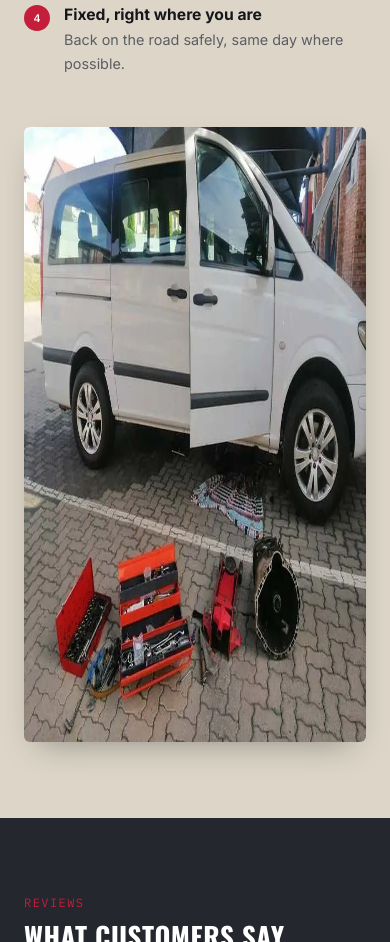
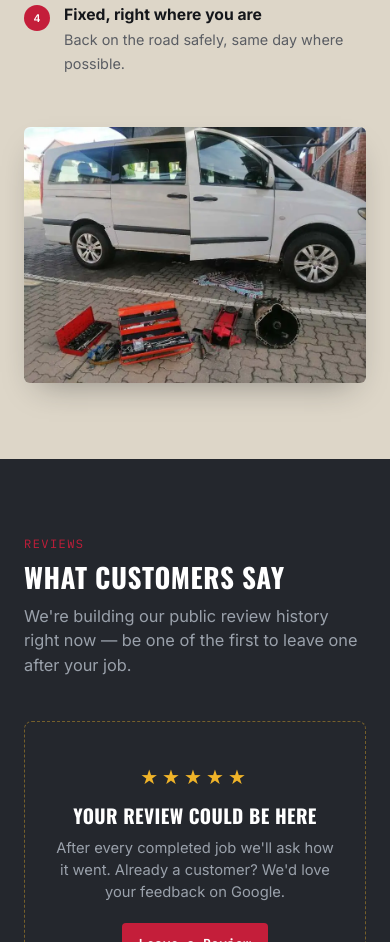
Before and after one commit to thys4085-boop/Mahlangu-pheps-website, a website: page index.html in a window 390 px wide. Shown: the part 5714-6656 px from the top of the page. Drawn offline with nearby package versions, Linux system fonts and the light colour scheme.

Commit message:
Enhance mobile image styling in index.html
Add aspect ratio and image styling for mobile images.

```diff
--- a/index.html
+++ b/index.html
@@ -353,6 +353,12 @@
   .mobile-img{
     border-radius:6px;overflow:hidden;
     box-shadow:0 14px 32px -14px rgba(20,22,26,0.4);
+  }
+  .mobile-strip .mobile-img{
+aspect-ratio:4/3;
+}
+.mobile-strip .mobile-img img{
+width:100%;height:100%;object-fit:cover;object-position:top;
   }
   .pin-list{list-style:none;margin-top:22px;}
   .pin-list li{
```
